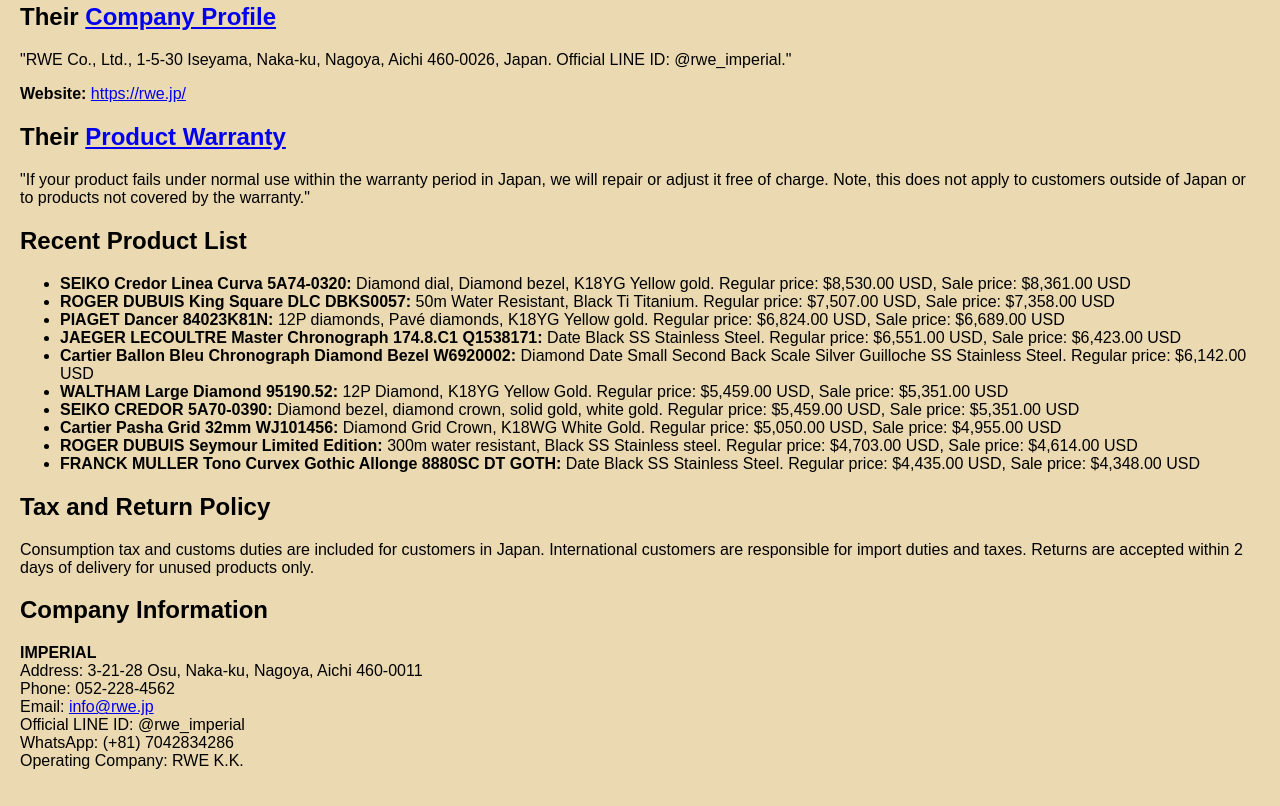
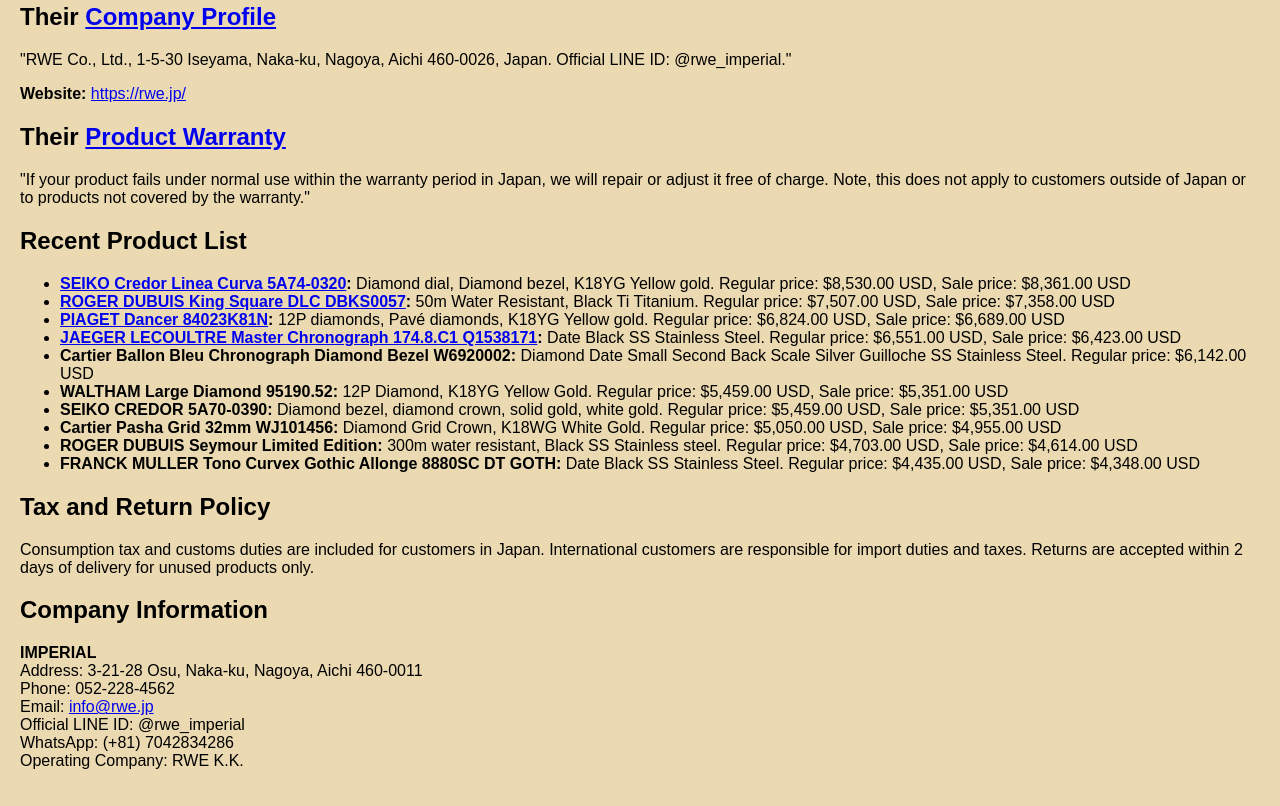
Before and after one commit to marinsavignac/rwe, a plain HTML site: page index.html in a window 1280 px wide. Shown: the part 2097-2903 px from the top of the page. Drawn offline with Linux system fonts and the light colour scheme.

Commit message:
Update product URLs index.html

```diff
--- a/index.html
+++ b/index.html
@@ -133,10 +133,10 @@
         <div>
   <h2>Recent Product List</h2>
   <ul>
-    <li><strong>SEIKO Credor Linea Curva 5A74-0320:</strong> Diamond dial, Diamond bezel, K18YG Yellow gold. <span>Regular price: $8,530.00 USD, Sale price: $8,361.00 USD</span></li>
-    <li><strong>ROGER DUBUIS King Square DLC DBKS0057:</strong> 50m Water Resistant, Black Ti Titanium. <span>Regular price: $7,507.00 USD, Sale price: $7,358.00 USD</span></li>
-    <li><strong>PIAGET Dancer 84023K81N:</strong> 12P diamonds, Pavé diamonds, K18YG Yellow gold. <span>Regular price: $6,824.00 USD, Sale price: $6,689.00 USD</span></li>
-    <li><strong>JAEGER LECOULTRE Master Chronograph 174.8.C1 Q1538171:</strong> Date Black SS Stainless Steel. <span>Regular price: $6,551.00 USD, Sale price: $6,423.00 USD</span></li>
+    <li><strong><a href="https://rwe-imperial.com/products/15697690" target="_blank">SEIKO Credor Linea Curva 5A74-0320</a>:</strong> Diamond dial, Diamond bezel, K18YG Yellow gold. <span>Regular price: $8,530.00 USD, Sale price: $8,361.00 USD</span></li>
+    <li><strong><a href="https://rwe-imperial.com/products/20527688" target="_blank">ROGER DUBUIS King Square DLC DBKS0057</a>:</strong> 50m Water Resistant, Black Ti Titanium. <span>Regular price: $7,507.00 USD, Sale price: $7,358.00 USD</span></li>
+    <li><strong><a href="https://rwe-imperial.com/products/18787689" target="_blank">PIAGET Dancer 84023K81N</a>:</strong> 12P diamonds, Pavé diamonds, K18YG Yellow gold. <span>Regular price: $6,824.00 USD, Sale price: $6,689.00 USD</span></li>
+    <li><strong><a href="https://rwe-imperial.com/products/17467689" target="_blank">JAEGER LECOULTRE Master Chronograph 174.8.C1 Q1538171</a>:</strong> Date Black SS Stainless Steel. <span>Regular price: $6,551.00 USD, Sale price: $6,423.00 USD</span></li>
     <li><strong>Cartier Ballon Bleu Chronograph Diamond Bezel W6920002:</strong> Diamond Date Small Second Back Scale Silver Guilloche SS Stainless Steel. <span>Regular price: $6,142.00 USD</span></li>
     <li><strong>WALTHAM Large Diamond 95190.52:</strong> 12P Diamond, K18YG Yellow Gold. <span>Regular price: $5,459.00 USD, Sale price: $5,351.00 USD</span></li>
     <li><strong>SEIKO CREDOR 5A70-0390:</strong> Diamond bezel, diamond crown, solid gold, white gold. <span>Regular price: $5,459.00 USD, Sale price: $5,351.00 USD</span></li>
```
